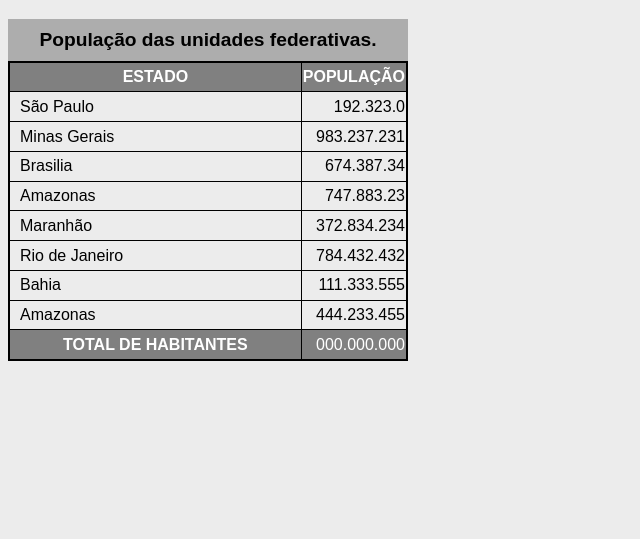
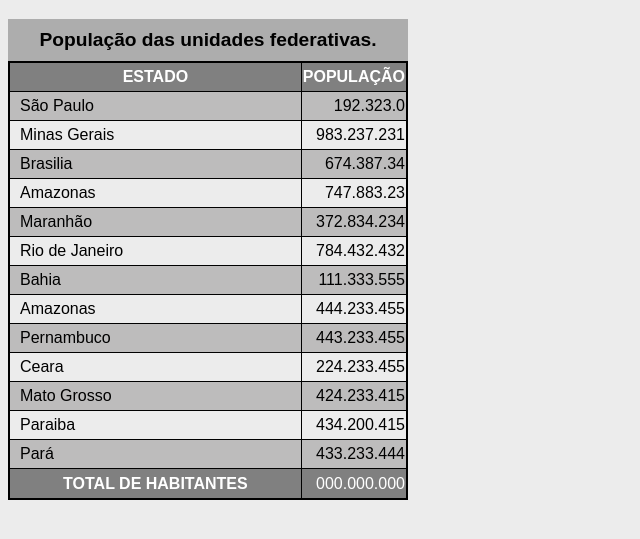
Before and after one commit to Nosduhh/html-css, a plain HTML site: page exercicios/ex023/tabela002.html in a window 1280 px wide. Shown: the part 61-600 px from the top of the page, without its empty margins (0-640 px from the left). Drawn offline with Linux system fonts and the light colour scheme.

Commit message:
Atualizações simples, tabela

```diff
--- a/exercicios/ex023/tabela002.html
+++ b/exercicios/ex023/tabela002.html
@@ -21,8 +21,12 @@
     table{
         width: 400px;
         height: 300px;
+
         border: 2px solid black;
         border-collapse: collapse;
+    }
+    tbody > tr:nth-child(odd){
+        background-color: rgba(177, 175, 175, 0.788);
     }
     th, td{
         border: 1px solid black;
@@ -31,6 +35,8 @@
     td{
         text-align: left;
         padding-left: 10px;
+        padding-top: 5px;
+        padding-bottom: 5px;
     }
 
     .num{
@@ -98,6 +104,26 @@
                 <td>Amazonas</td>
                 <td class="num">444.233.455</td>
             </tr>
+            <tr>
+                <td>Pernambuco</td>
+                <td class="num">443.233.455</td>
+            </tr>
+            <tr>
+                <td>Ceara</td>
+                <td class="num">224.233.455</td>
+            </tr>
+            <tr>
+                <td>Mato Grosso</td>
+                <td class="num">424.233.415</td>
+            </tr>
+            <tr>
+                <td>Paraiba</td>
+                <td class="num">434.200.415</td>
+            </tr>
+            <tr>
+                <td>Pará</td>
+                <td class="num">433.233.444</td>
+            </tr>
         </tbody>
         <tfoot>
             <tr>
```
